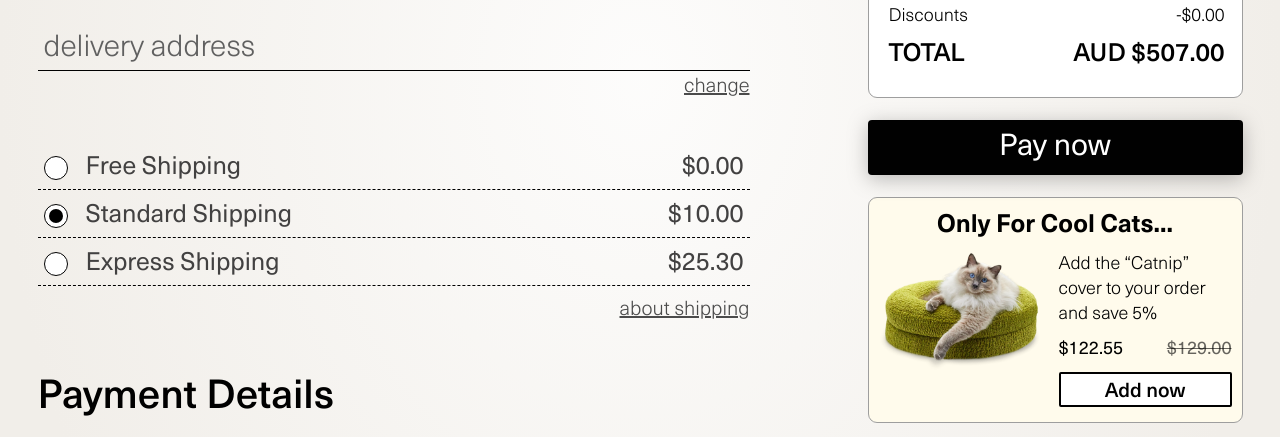
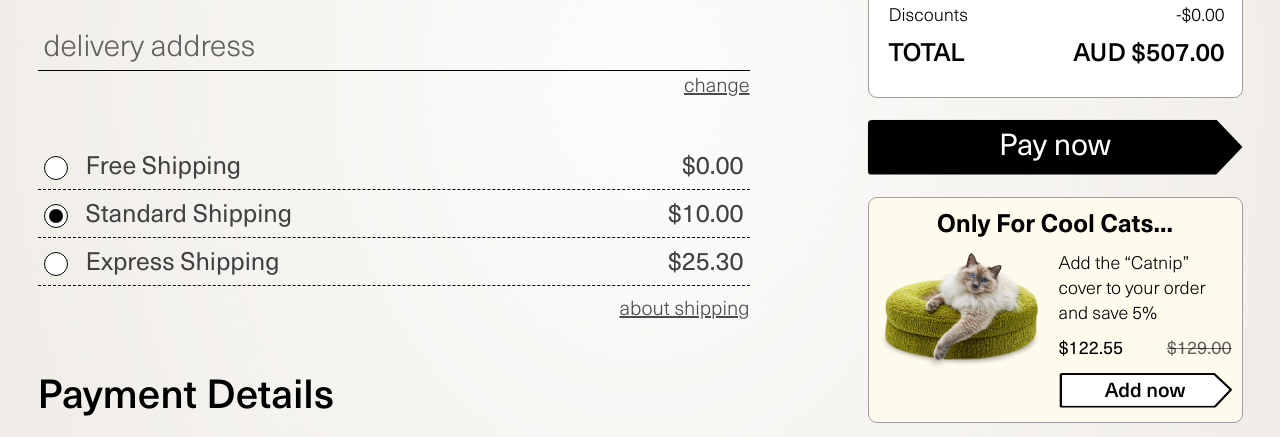
Before and after one commit to becomesco/catstreet, a Gatsby site: page /checkout in a window 1280 px wide. Shown: the part 750-1187 px from the top of the page. Built offline with nearby package versions, Linux system fonts and the light colour scheme; Gatsby itself is replaced by a stand-in of ours.

Commit message:
Add button clip path

```diff
--- a/src/components/cart/Featured.tsx
+++ b/src/components/cart/Featured.tsx
@@ -1,5 +1,6 @@
 import * as React from "react";
 import { CartItem as CartItemType } from "../../types";
+import Arrow from "../../images/arrow.png";
 import { connect } from "react-redux";
 
 interface Props {
@@ -35,7 +36,8 @@ const CartFeatured: React.FC<Props> = ({ item, dispatch }) => {
             </div>
           </div>
           <button className="cartItemFeatured--btn" onClick={handleAddItem}>
-            Add now
+            <span>Add now</span>
+            <img src={Arrow} alt="Arrow" />
           </button>
         </div>
       </div>
--- a/src/styles/components/cart/_featured.scss
+++ b/src/styles/components/cart/_featured.scss
@@ -45,22 +45,34 @@
     }
   }
   &--btn {
+    position: relative;
     display: flex;
     justify-content: center;
     width: 100%;
-    padding: 9px 0;
+    padding: 11px 0 7px;
     height: 35px;
-    border: 2px solid #000;
-    background-color: #fff;
     border-radius: 2px;
     font-size: 20px;
     line-height: 0.9;
     font-weight: 500;
-    transition: background-color 0.25s, color 0.25s;
     &:hover,
     &:focus-visible {
-      background-color: #000;
-      color: #fff;
+      span {
+        color: #777777;
+      }
+    }
+    span {
+      position: relative;
+      z-index: 1;
+      transition: color 0.25s;
+    }
+    img {
+      position: absolute;
+      top: 50%;
+      left: 0;
+      transform: translateY(-50%);
+      width: 100%;
+      height: 100%;
     }
   }
 }
--- a/src/styles/components/cart/_summary.scss
+++ b/src/styles/components/cart/_summary.scss
@@ -43,6 +43,7 @@
     color: #fff;
     font-size: 30px;
     transition: background-color 0.25s;
+    clip-path: polygon(0% 0%, 93% 0%, 100% 50%, 93% 100%, 0% 100%);
     &:hover,
     &:focus-visible {
       background-color: lighten(#010101, 15%);
```
Also changed, not shown: src/images/arrow.png (added).
